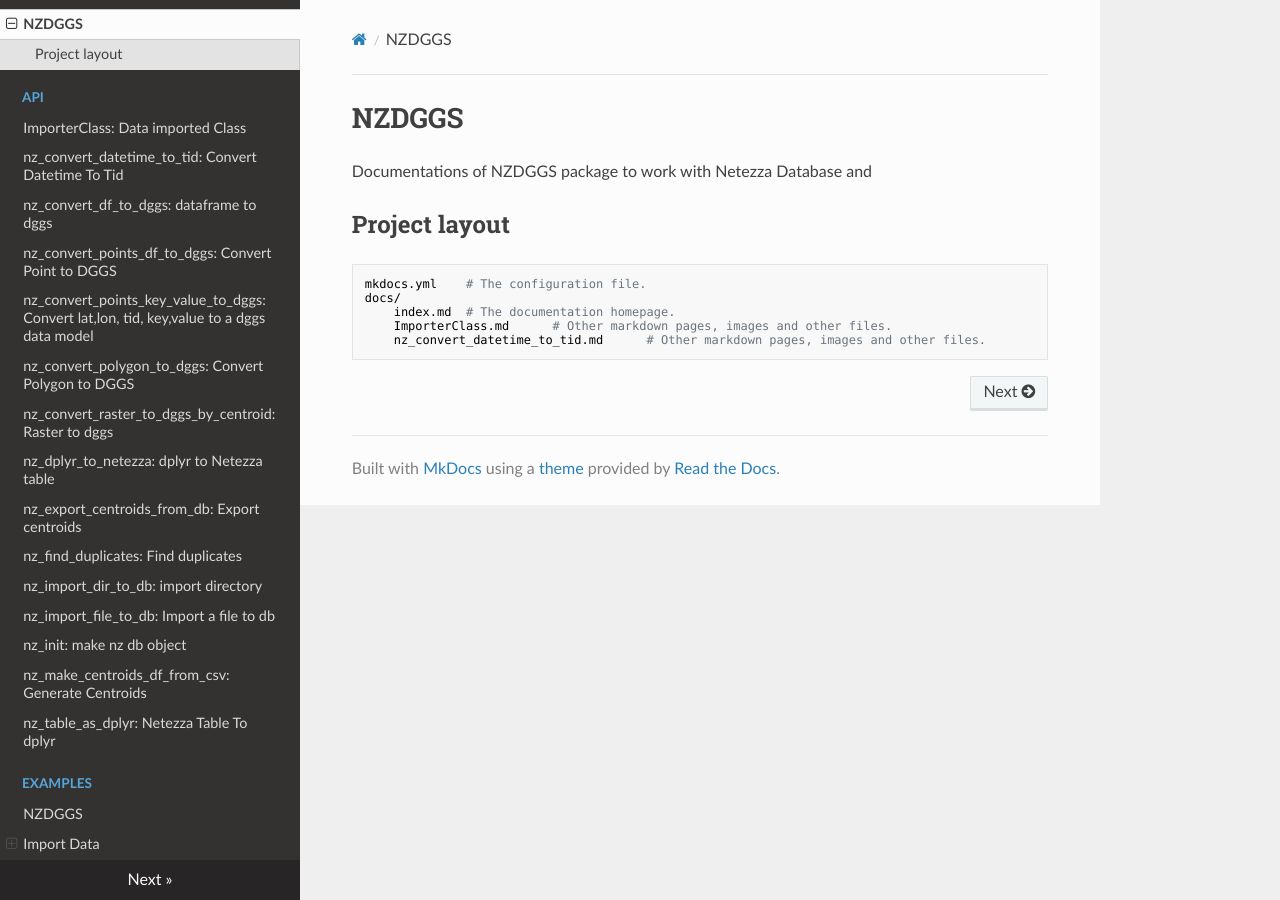
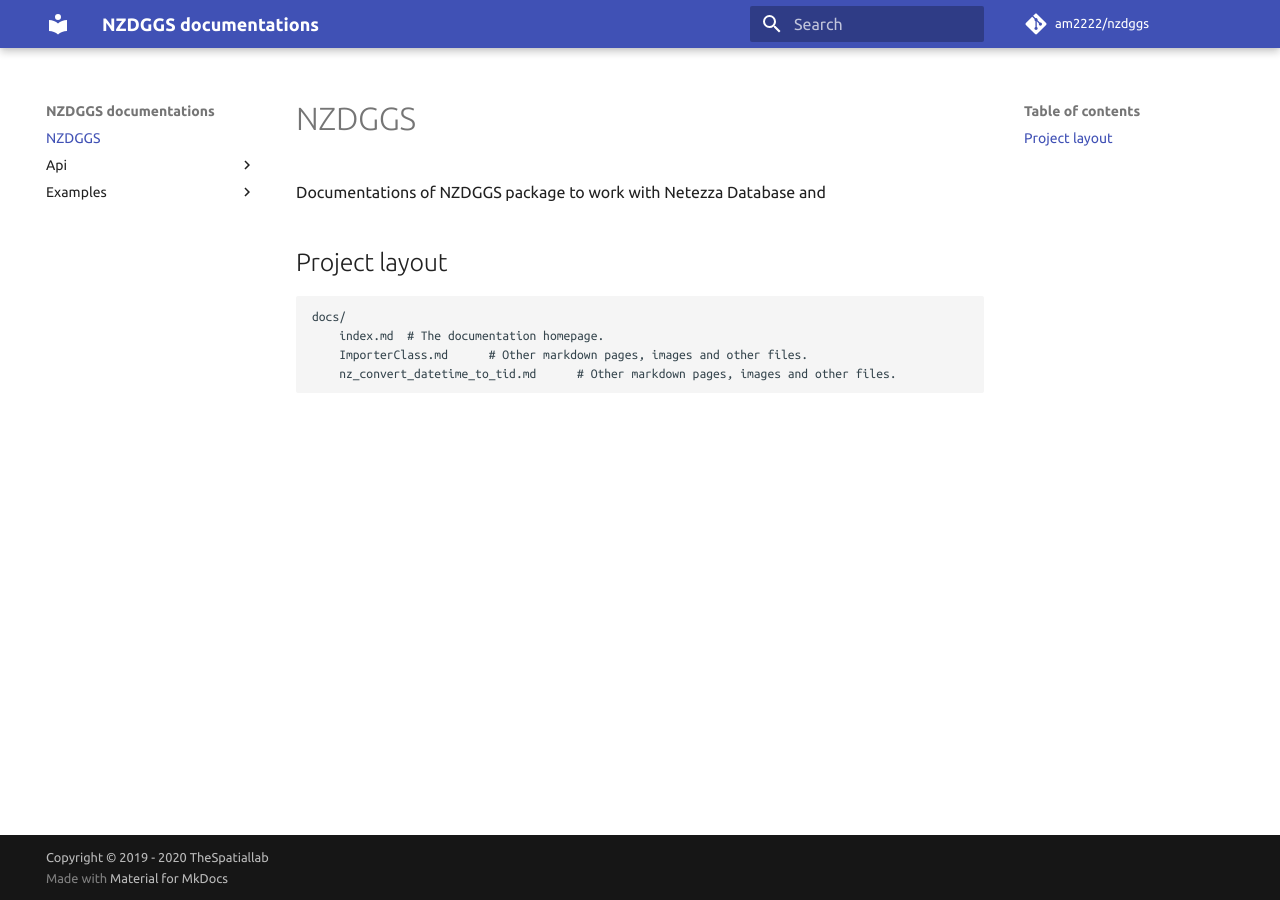
Before and after one commit to thespatiallabatLaurier/nzdggs, an MkDocs documentation site: the page built from docs/index.md, in a window 1280 px wide. Built offline with MkDocs 1.6.1 and Material for MkDocs 9.7.7, drawn with Linux system fonts in a browser that asks for light colours; nearby versions of some CDN libraries; comment, search, counter and statistics services are not loaded.

Commit message:
updated docs

```diff
--- a/docs/index.md
+++ b/docs/index.md
@@ -1,3 +1,4 @@
+
 # NZDGGS
 
 Documentations of NZDGGS package to work with Netezza Database and
@@ -6,7 +7,6 @@ Documentations of NZDGGS package to work with Netezza Database and
 
 ## Project layout
 
-    mkdocs.yml    # The configuration file.
     docs/
         index.md  # The documentation homepage.
         ImporterClass.md      # Other markdown pages, images and other files.
--- a/mkdocs.yml
+++ b/mkdocs.yml
@@ -1,2 +1,37 @@
-site_name: nzdggs documentations
-theme: readthedocs
+site_name: NZDGGS documentations
+repo_name: am2222/nzdggs
+repo_url: https://github.com/am2222/nzdggs
+theme:
+  name: material
+  font:
+    text: Ubuntu
+    code: Ubuntu Mono
+  features:
+    - instant
+markdown_extensions:
+  - codehilite
+  - footnotes
+  - pymdownx.arithmatex
+  - pymdownx.betterem:
+      smart_enable: all
+  - pymdownx.caret
+  - pymdownx.critic
+  - pymdownx.details
+  - pymdownx.emoji:
+      emoji_index: !!python/name:materialx.emoji.twemoji
+      emoji_generator: !!python/name:materialx.emoji.to_svg
+  - pymdownx.inlinehilite
+  - pymdownx.magiclink
+  - pymdownx.mark
+  - pymdownx.smartsymbols
+  - pymdownx.superfences
+  - pymdownx.tasklist:
+      custom_checkbox: true
+  - pymdownx.tabbed
+  - pymdownx.tilde
+plugins:
+    - search
+    - awesome-pages
+    - git-revision-date-localized
+# Copyright
+copyright: Copyright &copy; 2019 - 2020 TheSpatiallab
```
Also changed, not shown: README.md (+1 -1 lines), docs/Examples/GettingStarted.md (+1 -1 lines), docs/Examples/ImportData/convert_csv_to_dggs.md (renamed from docs/Examples/Import Data/convert_csv_to_dggs.md, +3 -3 lines), docs/Examples/ImportData/convert_polygon_to_dggs.md (renamed from docs/Examples/Import Data/convert_polygon_to_dggs.md, +1 -0 lines), docs/Examples/ImportData/import_nc_file.md (renamed from docs/Examples/Import Data/import_nc_file.md, +3 -0 lines), 1 other file.
